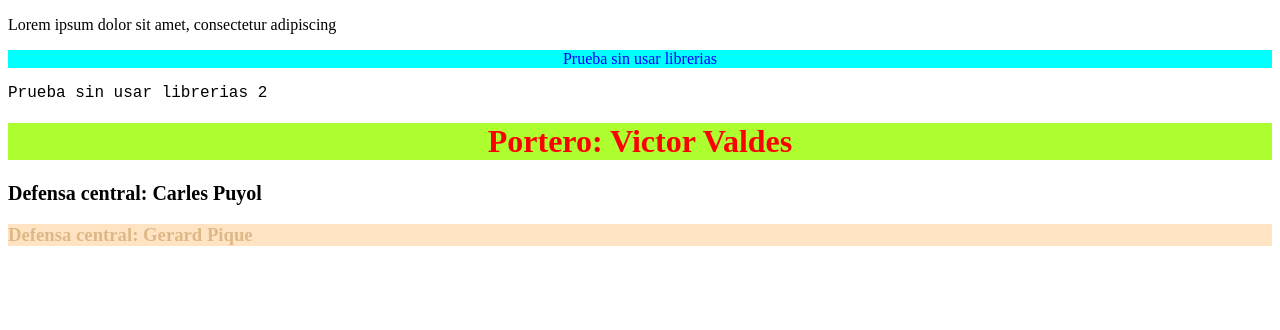
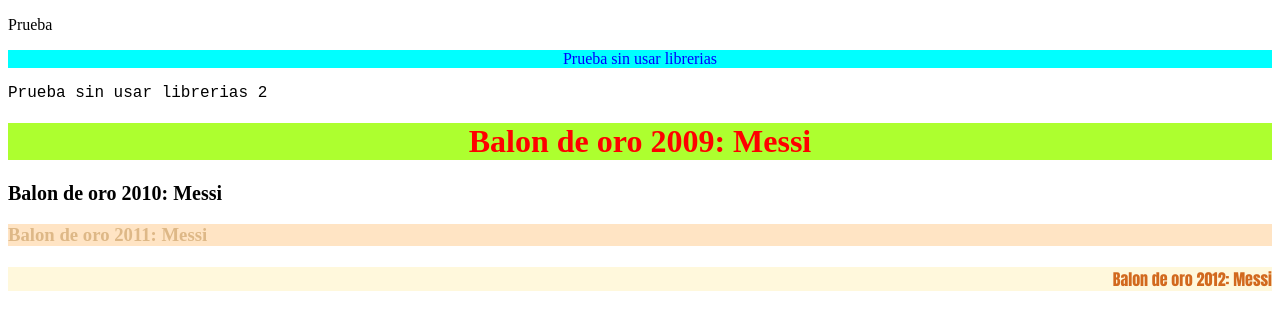
Before and after one commit to ihortiales31/index.html, a PHP site: page / in a window 1280 px wide. Shown: the top 330 px of the page. Run offline with PHP 8.4, Linux system fonts and the light colour scheme.

Commit message:
Prueba 5

```diff
--- a/index.html
+++ b/index.html
@@ -9,13 +9,14 @@
 
 
   <body>
-    <p> Lorem ipsum dolor sit amet, consectetur adipiscing </p>
+    <p> Prueba  </p>
     <p style= "color:blue ; text-align: center; background-color: aqua; " > Prueba sin usar librerias </p>
     <p style= "font-family: 'Courier New', Courier, monospace; " >  Prueba sin usar librerias 2 </p>
 
-    <h1> Portero: Victor Valdes   </h1>
-    <h2> Defensa central: Carles Puyol </h2>
-    <h3> Defensa central: Gerard Pique  </h3>
+    <h1> Balon de oro 2009: Messi   </h1>
+    <h2> Balon de oro 2010: Messi   </h2>
+    <h3> Balon de oro 2011: Messi   </h3>
+    <h4> Balon de oro 2012: Messi   </h4>
 
 
   </body>
--- a/styles.css
+++ b/styles.css
@@ -6,7 +6,7 @@
   }
 
 
-  h2{
+h2{
     font-family: 'Times New Roman', Times, serif;
     font-size: 15pt;
     text-align: justify;
@@ -17,3 +17,10 @@
     text-align: left;
     background-color: bisque;
 }
+
+h4{
+    color:chocolate;
+    text-align: right;
+    background-color: cornsilk;
+    font-family: Impact, Haettenschweiler, 'Arial Narrow Bold', sans-serif;
+}
```
